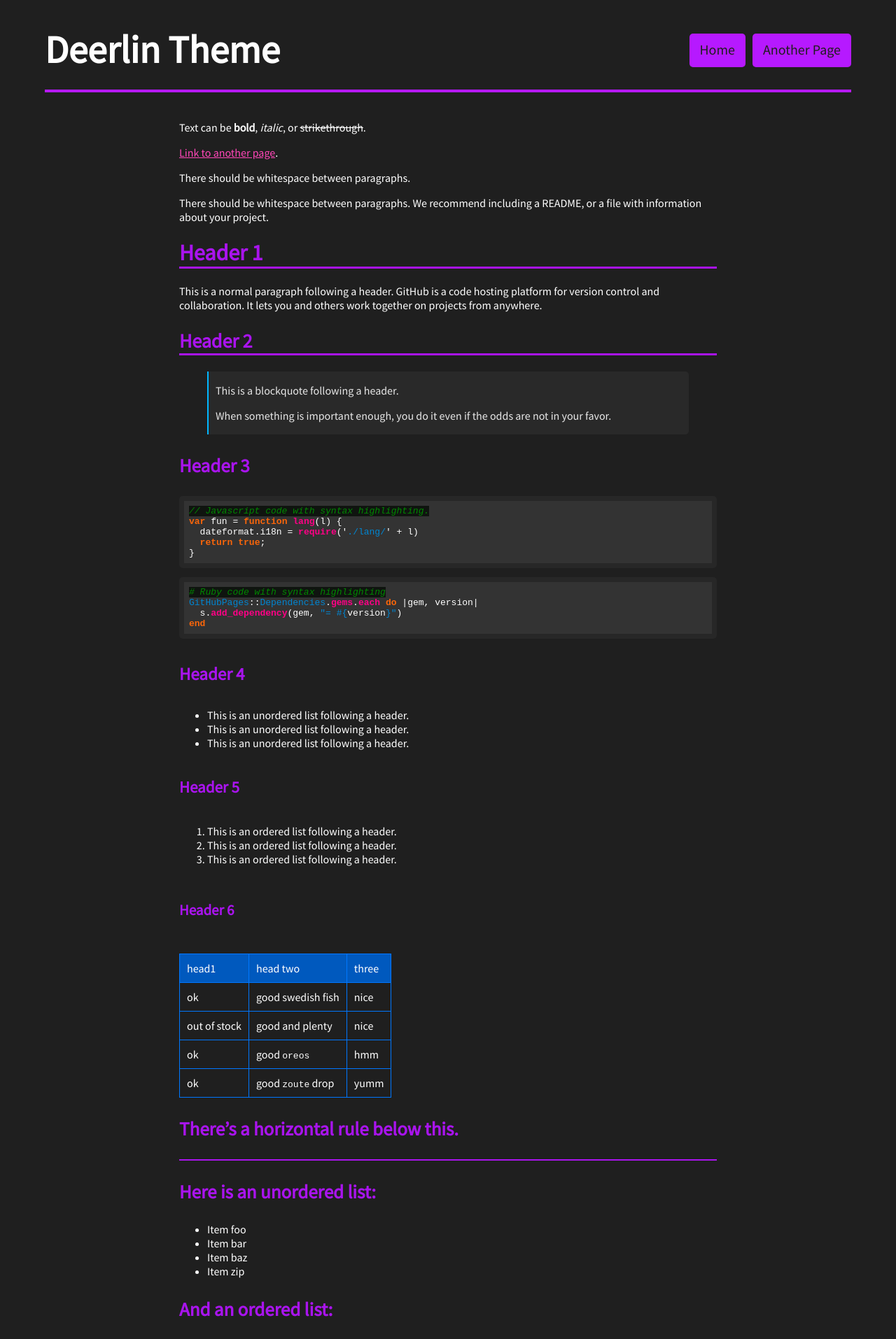
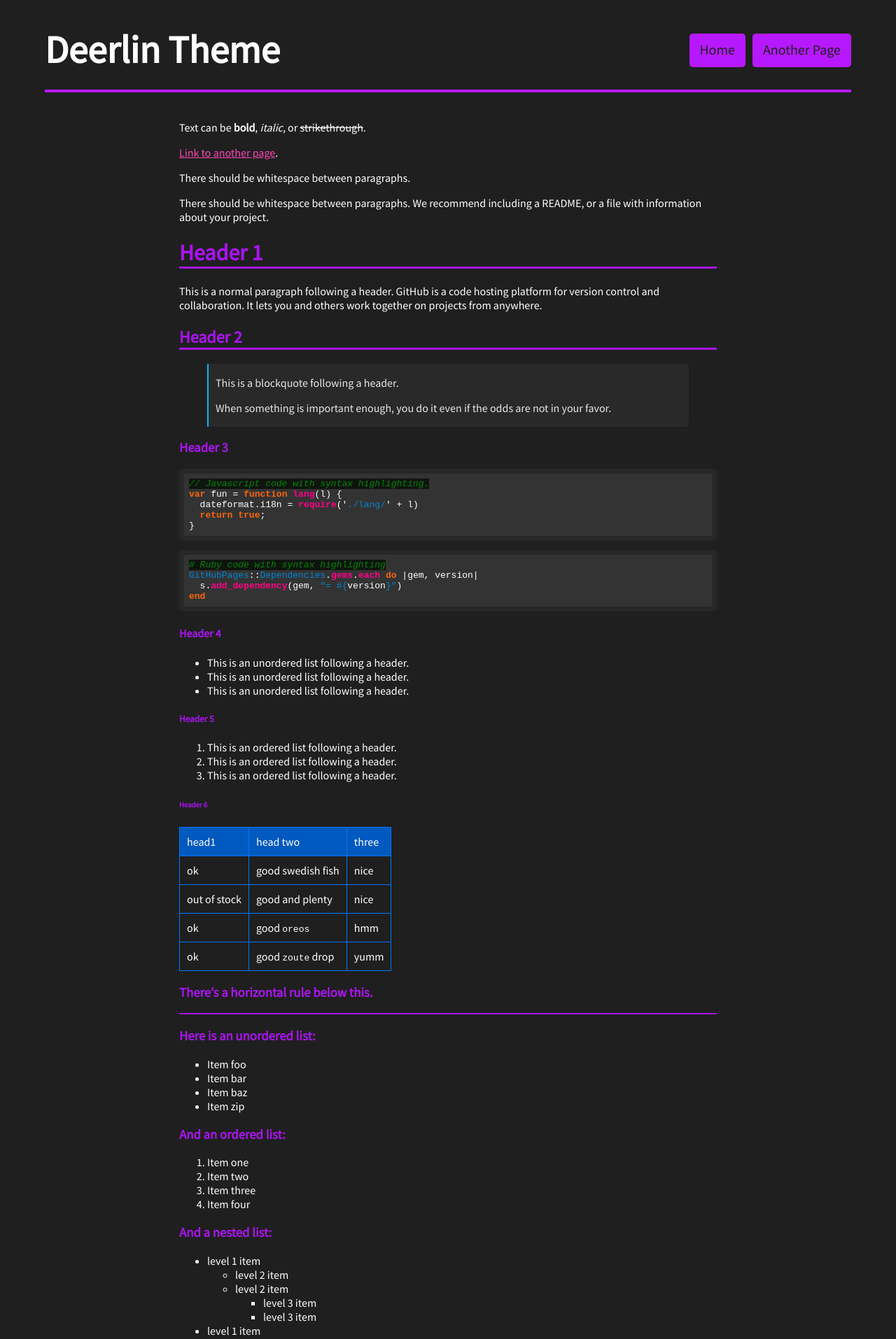
Before and after one commit to nashiradeer/deerlin-for-jekyll, a Jekyll site: the page built from index.md, in a window 1280 px wide. Shown: the top 1914 px of the page at 70% size. Built offline with Jekyll 4.4.1, drawn with Linux system fonts in a browser that asks for light colours.

Commit message:
Revert "[BUG] Changing elements sizes"

```diff
--- a/_sass/deerlin.scss
+++ b/_sass/deerlin.scss
@@ -38,26 +38,6 @@ h1, h2, h3, h4, h5, h6 {
 
 h1, h2 {
     border-bottom: 3px solid var(--title-color);;
-}
-
-h2 {
-    font-size: 28px;
-}
-
-h3 {
-    font-size: 27px;
-}
-
-h4 {
-    font-size: 25px;
-}
-
-h5 {
-    font-size: 23px;
-}
-
-h6 {
-    font-size: 21px;
 }
 
 main a, main a:visited {
--- a/_sass/mobile.scss
+++ b/_sass/mobile.scss
@@ -1,16 +1,6 @@
 @media only screen and (max-width: 1000px) {
     main {
         margin: 10px 5%;
-        font-size: 18px;
-    }
-
-    .highlight pre {
-        font-size: 16px;
-        max-width: 93%;
-    }
-
-    blockquote {
-        margin: 18px 10px;
     }
 
     #title-container {
@@ -20,22 +10,22 @@
     }
 
     header a.website-title {
-        font-size: 35px;
+        font-size: 30px;
         font-weight: bolder;
         white-space: nowrap;
         margin: auto 3% auto 0;
     }
 
     header a#menu-btn {
-        padding: 11.5px 13px;
+        padding: 11.5px;
         border-right: 3px solid var(--title-color);
     }
 
     header a#menu-btn div {
-        width: 45px;
+        width: 35px;
         height: 5px;
         background-color: var(--navbar-menubtn-color);
-        margin: 10px 0;
+        margin: 6px 0;
     }
 
     #navbar {
@@ -55,11 +45,10 @@
 
     #navbar a, #navbar a:visited {
         padding: 16px 3%;
-        width: 94%;
+        width: 100%;
         background-color: var(--navbar-background-color);
         color: var(--background-color);
-        font-size: 23px;
-        font-weight: bold;
+        font-size: 20px;
         white-space: nowrap;
         text-decoration: none;
         display: block;
@@ -71,7 +60,6 @@
 
     footer {
         margin: 0;
-        font-size: 17px;
     }
 
     footer hr {
```
